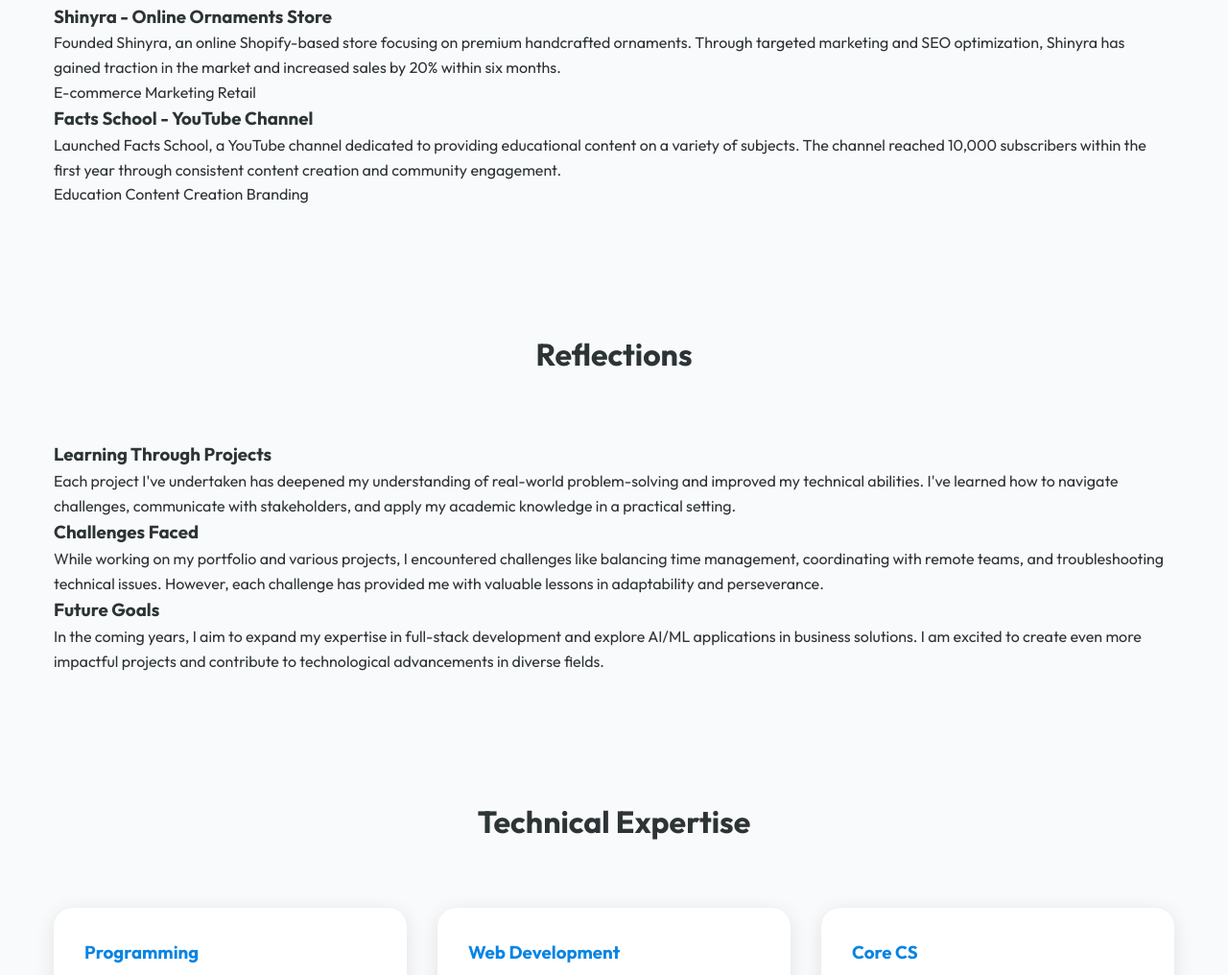
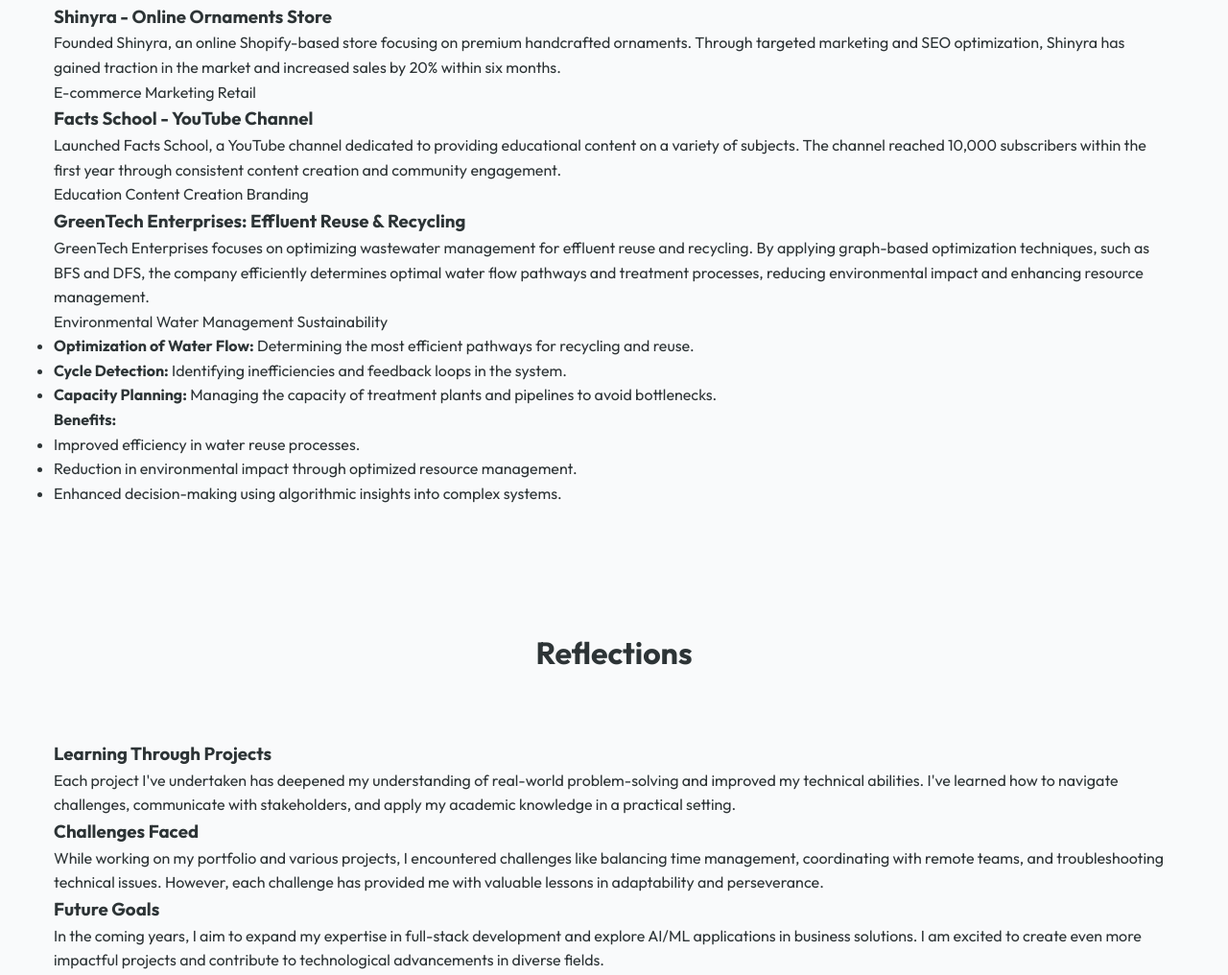
Before and after one commit to Siddarthgaikwad/portfolio.github.io., a plain HTML site: page index.html in a window 1280 px wide. Shown: the part 1496-2512 px from the top of the page at 96% size. Drawn offline with Linux system fonts and the light colour scheme.

Commit message:
Update index.html

```diff
--- a/index.html
+++ b/index.html
@@ -72,7 +72,6 @@
             </div>
         </section>
 
-        <!-- New Section: Business Cases -->
         <section id="business-cases" class="section business-cases-section">
     <div class="container">
         <h2 class="section-title">Business Cases</h2>
@@ -95,9 +94,31 @@
                     <span>Branding</span>
                 </div>
             </div>
+            <!-- New Business Case: GreenTech Enterprises -->
+            <div class="business-case-card">
+                <h3>GreenTech Enterprises: Effluent Reuse & Recycling</h3>
+                <p>GreenTech Enterprises focuses on optimizing wastewater management for effluent reuse and recycling. By applying graph-based optimization techniques, such as BFS and DFS, the company efficiently determines optimal water flow pathways and treatment processes, reducing environmental impact and enhancing resource management.</p>
+                <div class="business-tags">
+                    <span>Environmental</span>
+                    <span>Water Management</span>
+                    <span>Sustainability</span>
+                </div>
+                <ul>
+                    <li><strong>Optimization of Water Flow:</strong> Determining the most efficient pathways for recycling and reuse.</li>
+                    <li><strong>Cycle Detection:</strong> Identifying inefficiencies and feedback loops in the system.</li>
+                    <li><strong>Capacity Planning:</strong> Managing the capacity of treatment plants and pipelines to avoid bottlenecks.</li>
+                </ul>
+                <p><strong>Benefits:</strong></p>
+                <ul>
+                    <li>Improved efficiency in water reuse processes.</li>
+                    <li>Reduction in environmental impact through optimized resource management.</li>
+                    <li>Enhanced decision-making using algorithmic insights into complex systems.</li>
+                </ul>
+            </div>
         </div>
     </div>
 </section>
+
 
         <!-- New Section: Reflections -->
         <section id="reflections" class="section reflections-section">
```
Lines whose indentation alone changed are shown as unchanged.
